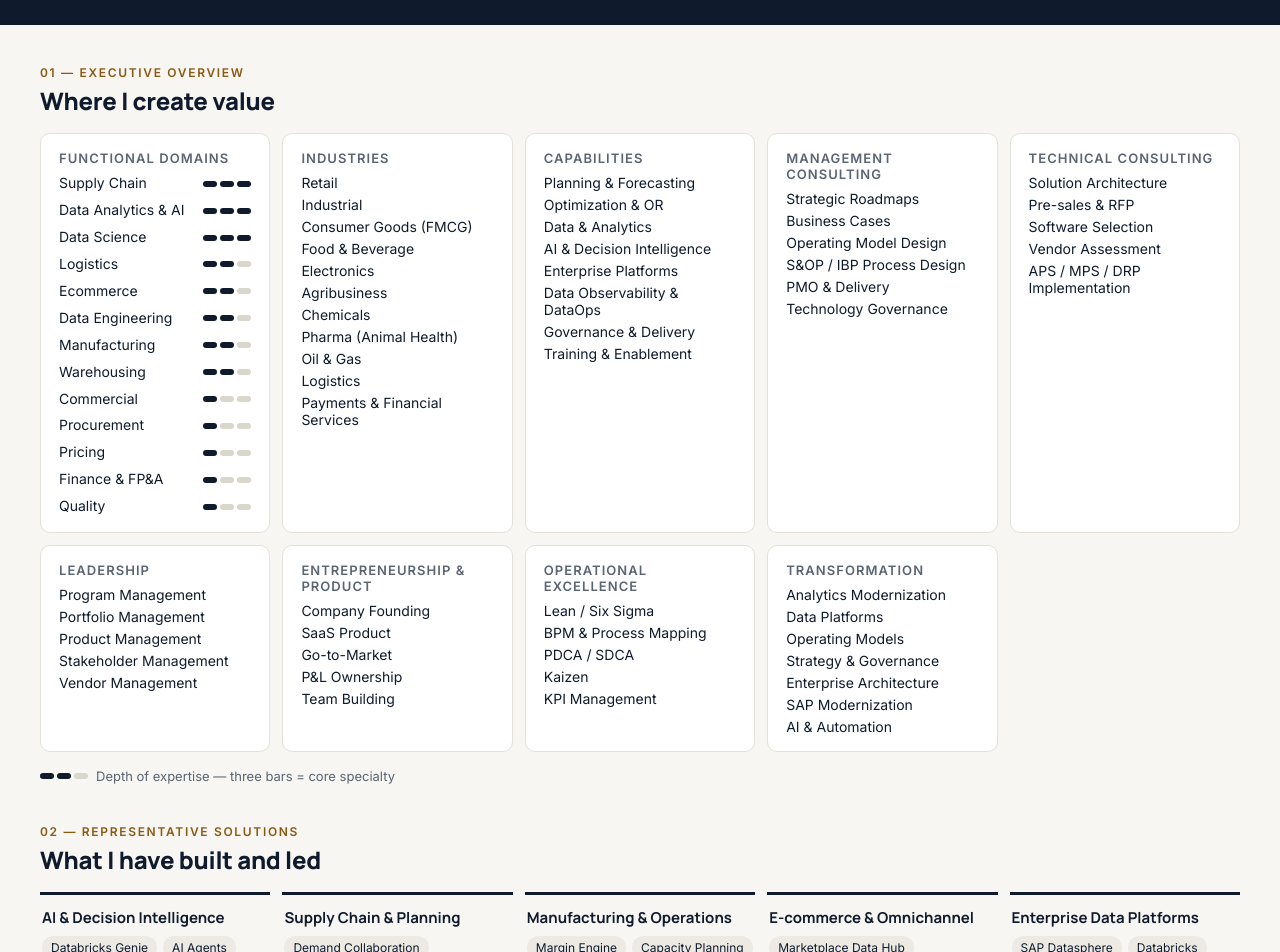
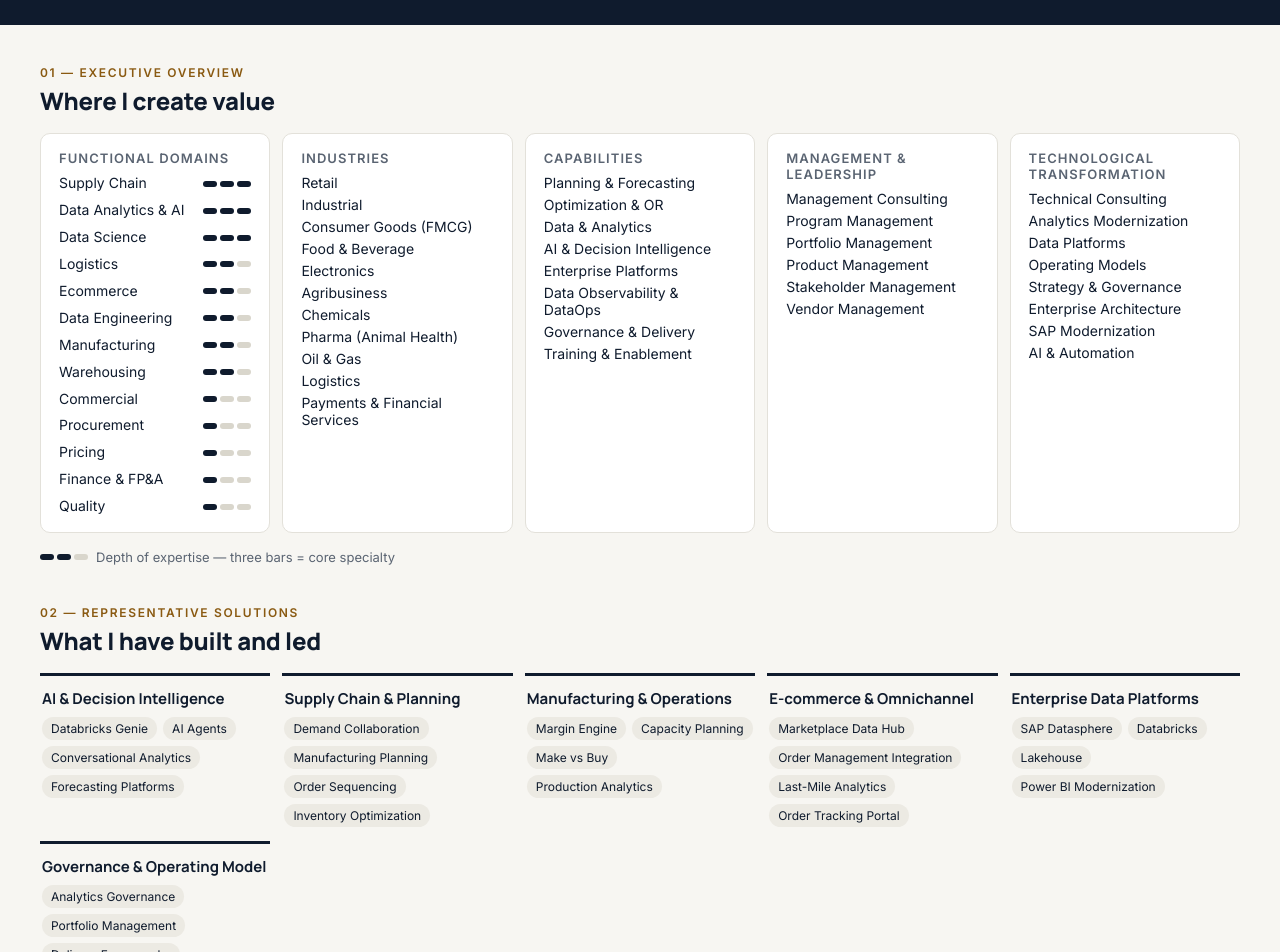
Before and after one commit to esouzasp/executive-portifolio, a plain HTML site: page index.html in a window 1280 px wide. Shown: the part 400-1352 px from the top of the page. Drawn offline with Linux system fonts and the light colour scheme.

Commit message:
Value blocks: Management & Leadership and Technological Transformation
Co-Authored-By: Claude Opus 5.5 <noreply@anthropic.com>
Claude-Session: https://claude.ai/code/session_01GqHwpDkRMmJzvmztvfNFAY

```diff
--- a/data.js
+++ b/data.js
@@ -32,24 +32,12 @@ window.PORTFOLIO = {
       { t: ["Capabilities", "Competências"],
         en: ["Planning & Forecasting", "Optimization & OR", "Data & Analytics", "AI & Decision Intelligence", "Enterprise Platforms", "Data Observability & DataOps", "Governance & Delivery", "Training & Enablement"],
         pt: ["Planejamento e Forecasting", "Otimização e Pesquisa Operacional", "Dados e Analytics", "IA e Inteligência de Decisão", "Plataformas Corporativas", "Observabilidade de Dados e DataOps", "Governança e Entrega", "Capacitação e Enablement"] },
-      { t: ["Management Consulting", "Consultoria de Gestão"],
-        en: ["Strategic Roadmaps", "Business Cases", "Operating Model Design", "S&OP / IBP Process Design", "PMO & Delivery", "Technology Governance"],
-        pt: ["Roadmaps Estratégicos", "Business Cases", "Desenho de Modelo Operacional", "Desenho de Processo S&OP / IBP", "PMO e Entrega", "Governança de Tecnologia"] },
-      { t: ["Technical Consulting", "Consultoria Técnica"],
-        en: ["Solution Architecture", "Pre-sales & RFP", "Software Selection", "Vendor Assessment", "APS / MPS / DRP Implementation"],
-        pt: ["Arquitetura de Soluções", "Pré-vendas e RFP", "Seleção de Software", "Avaliação de Fornecedores", "Implementação de APS / MPS / DRP"] },
-      { t: ["Leadership", "Liderança"],
-        en: ["Program Management", "Portfolio Management", "Product Management", "Stakeholder Management", "Vendor Management"],
-        pt: ["Gestão de Programas", "Gestão de Portfólio", "Gestão de Produto", "Gestão de Stakeholders", "Gestão de Fornecedores"] },
-      { t: ["Entrepreneurship & Product", "Empreendedorismo e Produto"],
-        en: ["Company Founding", "SaaS Product", "Go-to-Market", "P&L Ownership", "Team Building"],
-        pt: ["Fundação de Empresa", "Produto SaaS", "Go-to-Market", "Responsabilidade por P&L", "Formação de Times"] },
-      { t: ["Operational Excellence", "Excelência Operacional"],
-        en: ["Lean / Six Sigma", "BPM & Process Mapping", "PDCA / SDCA", "Kaizen", "KPI Management"],
-        pt: ["Lean / Six Sigma", "BPM e Mapeamento de Processos", "PDCA / SDCA", "Kaizen", "Gestão de KPIs"] },
-      { t: ["Transformation", "Transformação"],
-        en: ["Analytics Modernization", "Data Platforms", "Operating Models", "Strategy & Governance", "Enterprise Architecture", "SAP Modernization", "AI & Automation"],
-        pt: ["Modernização de Analytics", "Plataformas de Dados", "Modelos Operacionais", "Estratégia e Governança", "Arquitetura Corporativa", "Modernização SAP", "IA e Automação"] }
+      { t: ["Management & Leadership", "Gestão e Liderança"],
+        en: ["Management Consulting", "Program Management", "Portfolio Management", "Product Management", "Stakeholder Management", "Vendor Management"],
+        pt: ["Consultoria de Gestão", "Gestão de Programas", "Gestão de Portfólio", "Gestão de Produto", "Gestão de Stakeholders", "Gestão de Fornecedores"] },
+      { t: ["Technological Transformation", "Transformação Tecnológica"],
+        en: ["Technical Consulting", "Analytics Modernization", "Data Platforms", "Operating Models", "Strategy & Governance", "Enterprise Architecture", "SAP Modernization", "AI & Automation"],
+        pt: ["Consultoria Técnica", "Modernização de Analytics", "Plataformas de Dados", "Modelos Operacionais", "Estratégia e Governança", "Arquitetura Corporativa", "Modernização SAP", "IA e Automação"] }
     ],
     solutions: [
       ["ai", ["Databricks Genie", "AI Agents", "Conversational Analytics", "Forecasting Platforms"], ["Databricks Genie", "Agentes de IA", "Analytics Conversacional", "Plataformas de Forecast"]],
--- a/index.html
+++ b/index.html
@@ -8,12 +8,12 @@
 <link rel="preconnect" href="https://fonts.googleapis.com">
 <link rel="preconnect" href="https://fonts.gstatic.com" crossorigin>
 <link href="https://fonts.googleapis.com/css2?family=Inter:wght@400;500;600&family=Manrope:wght@600;700;800&display=swap" rel="stylesheet">
-<link rel="stylesheet" href="styles.css?v=20261106-1250">
+<link rel="stylesheet" href="styles.css?v=20261106-1300">
 </head>
 <body>
 <div id="app"></div>
 <noscript>This portfolio needs JavaScript enabled.</noscript>
-<script src="data.js?v=20261106-1250"></script>
-<script src="app.js?v=20261106-1250"></script>
+<script src="data.js?v=20261106-1300"></script>
+<script src="app.js?v=20261106-1300"></script>
 </body>
 </html>
```
